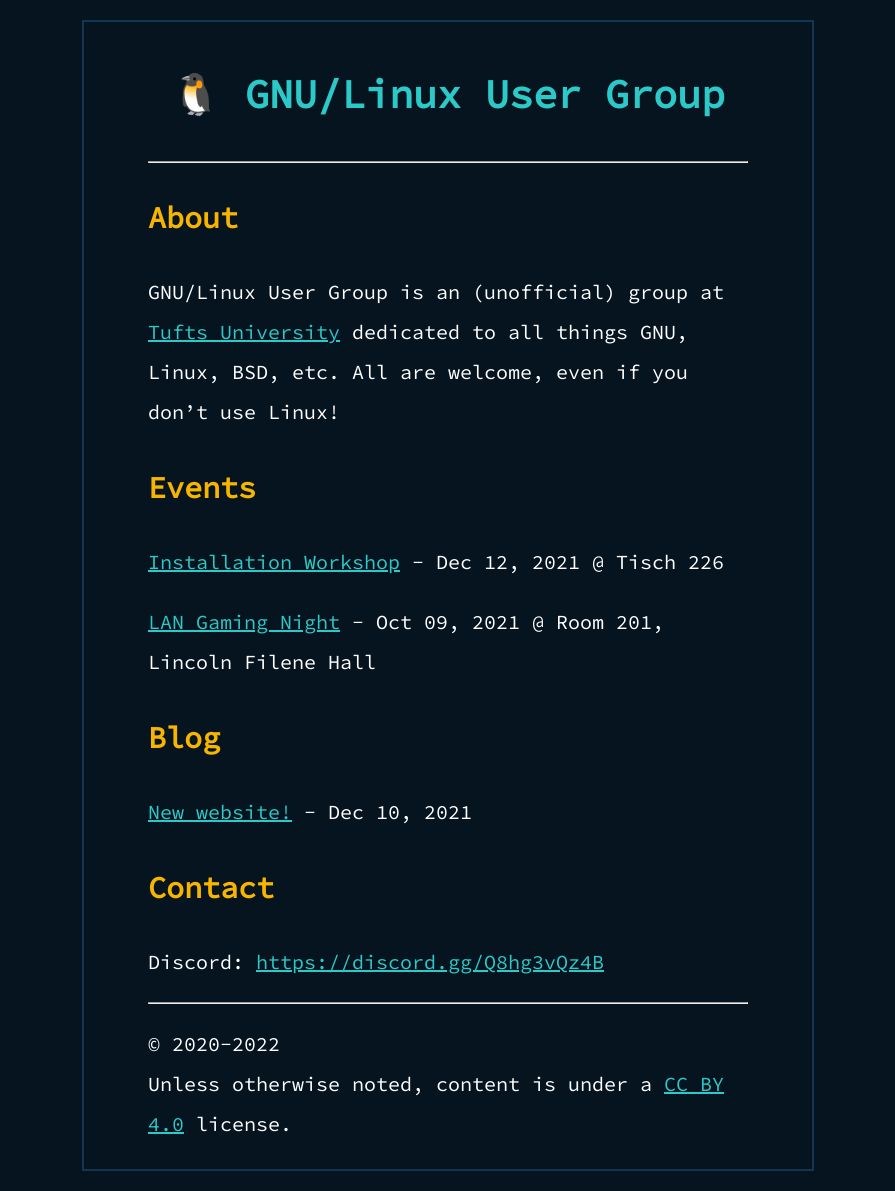
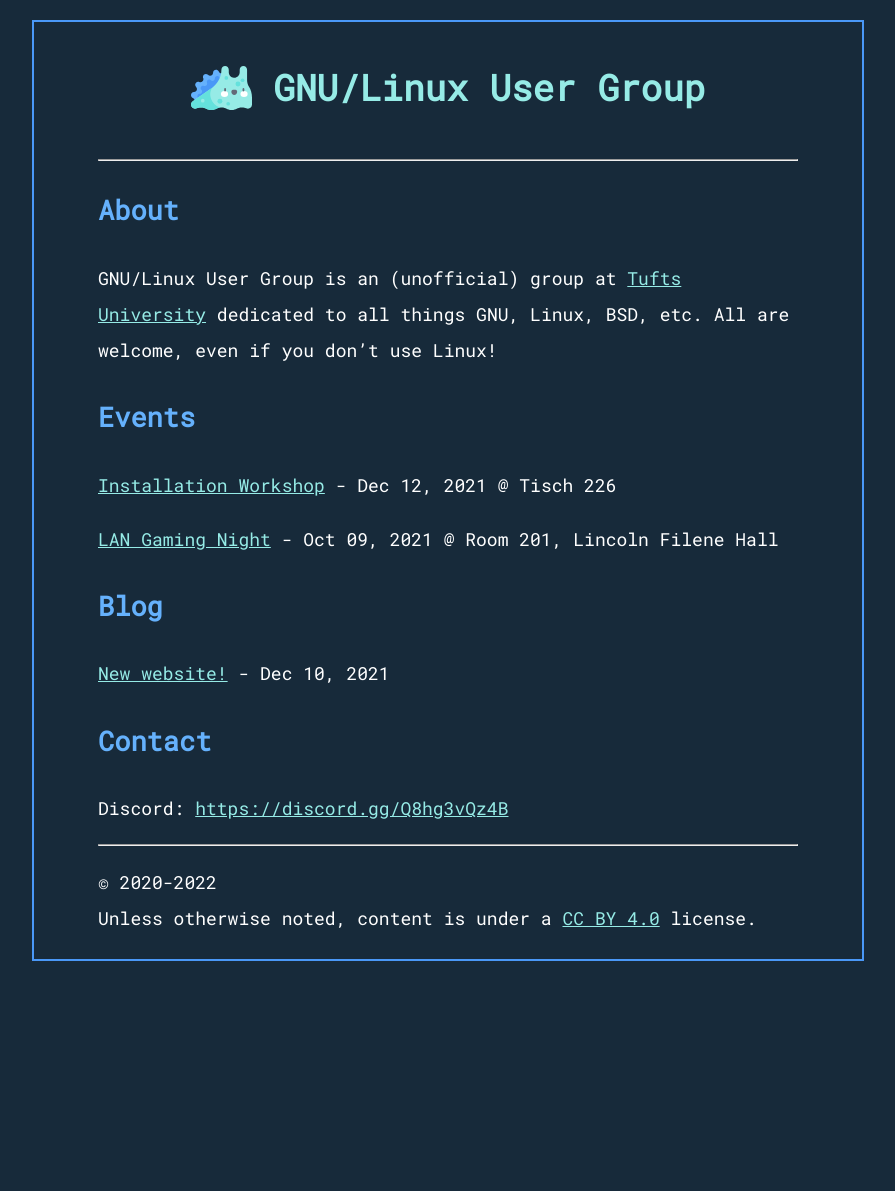
Before and after one commit to tuftsglug/website, a Jekyll site: the page built from index.md, in a window 1280 px wide. Shown: the whole page, without its empty margins (192-1087 px from the left). Built offline with Jekyll 4.4.1, drawn with Linux system fonts in a browser that asks for light colours; after the commit the page ends 981 px from its top, so only the background shows below that.

Commit message:
Update theme, add slug icon instead of penguin, change font

```diff
--- a/_includes/head.html
+++ b/_includes/head.html
@@ -2,7 +2,7 @@
     <link rel="stylesheet" href={{ "/css/main.css" | relative_url }} />
     <meta charset="utf-8">
     <meta name="viewport" content="width=device-width, initial-scale=1">
-    <link rel="stylesheet" href="https://fonts.googleapis.com/css?family=Source Code Pro">
+    <link rel="stylesheet" href="https://fonts.googleapis.com/css?family=Roboto Mono">
     <link rel="icon" href="data:,">
     <title>{{ page.title }}</title>
 </head>
--- a/_includes/header.html
+++ b/_includes/header.html
@@ -1,3 +1,11 @@
-<h1 style="text-align: center;" class="plain"><a href={{ "/" | relative_url }}>🐧 GNU/Linux User Group</a></h1>
+<div style="text-align:center;">
+    <h1 style="display: inline-block;" class="plain">
+        <a href={{ "/" | relative_url }}>
+        <img src={{ '/assets/slug.svg' | relative_url}}
+            style="display: inline-block; height: 1.7em; vertical-align:middle; padding-bottom: 0.2em;" />
+            GNU/Linux User Group
+        </a>
+    </h1>
+</div>
 
 <hr>
--- a/css/main.css
+++ b/css/main.css
@@ -1,19 +1,20 @@
 :root {
-    --color1: #06141f;
-    --color2: #0f3652;
-    --color3: #f8b500;
-    --color4: #2b9cc9;
-    --color5: #2bc9c8;
+    --color1: #172a3a;
+    --color2: #4a98f7;
+    --color3: #65b1fc;
+    --color4: #64e1dc;
+    --color5: #96ebe6;
     --color6: #FFFFFF;
+    --color7: #636978;
 }
 
 html {
-    font-family: 'Source Code Pro'; /*'Inter', sans-serif;*/
-    font-size: 20px;
+    font-family: 'Roboto Mono'; /*'Inter', sans-serif;*/
+    font-size: 18px;
 }
 
 body {
-    max-width: 600px;
+    max-width: 700px;
     margin: 20px auto 20px auto;
     border: 2px solid var(--color2);
     padding: 5px 5% 5px 5%;
```
